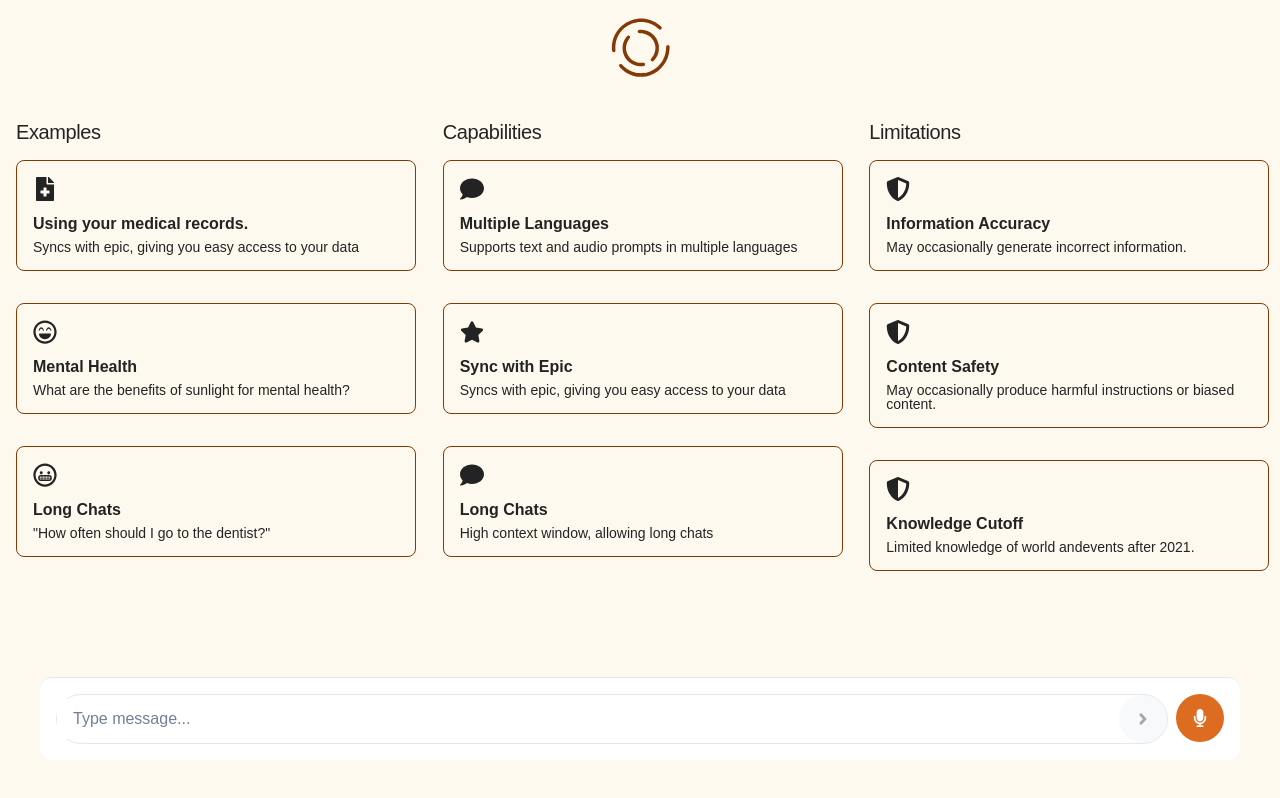
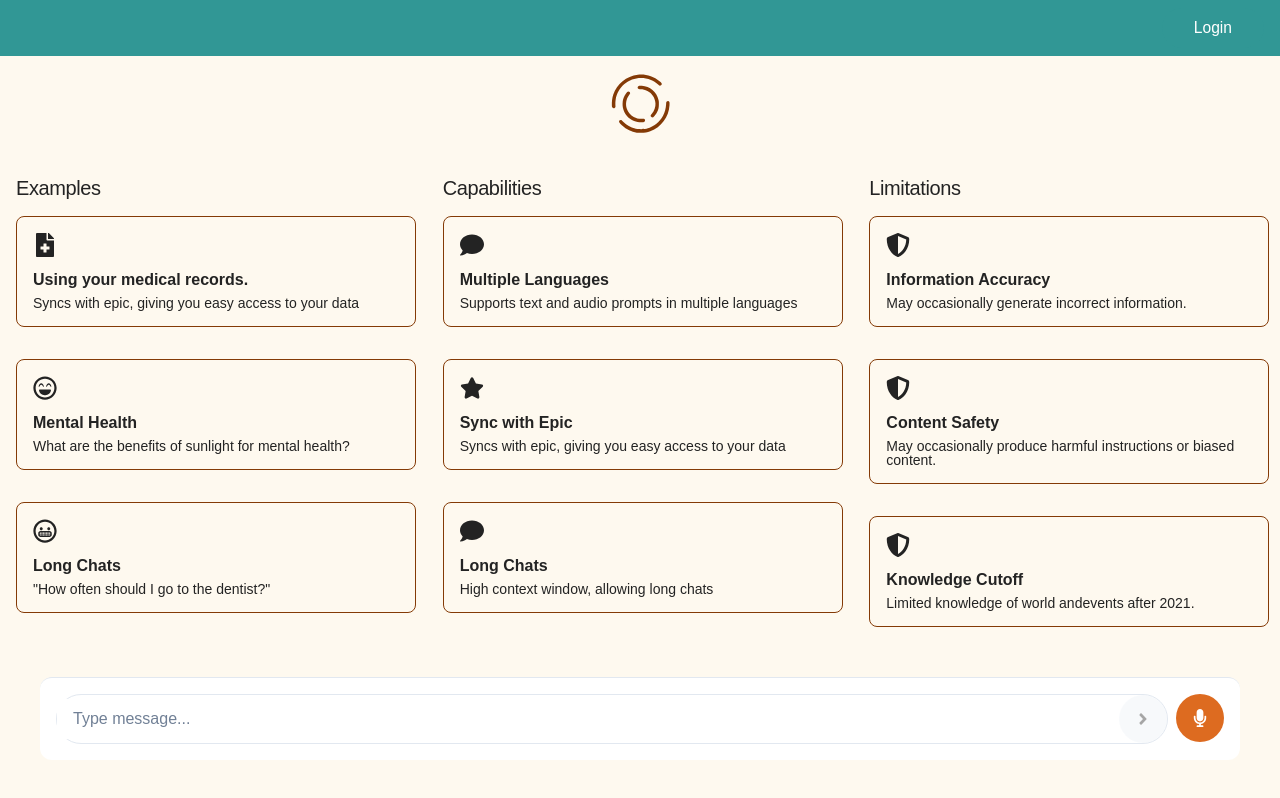
Before and after one commit to KhromeM/meddy, a React (Vite) app in the folder web-frontend/: page /chat in a window 1280 px wide. Built offline with nearby package versions, Linux system fonts and the light colour scheme; no server answers.

Commit message:
add old navbar for now

```diff
--- a/web-frontend/src/components/Chat.jsx
+++ b/web-frontend/src/components/Chat.jsx
@@ -8,6 +8,7 @@ import { chatLLMStreamWS } from "../server/sendMessage.js";
 import MeddyIcon from "./MeddyIcon.jsx";
 import WSConnection from "../utils/WSConnection";
 import AudioService from "../utils/AudioService";
+import Navbar from "./Navbar.jsx";
 
 const Chat = () => {
 	const [messages, setMessages] = useState([]);
@@ -106,6 +107,7 @@ const Chat = () => {
 	console.log(audioMode);
 	return (
 		<Flex direction="column" h="100vh" bg={"fef9ef"}>
+			<Navbar />{" "}
 			{messages.length === 0 ? (
 				<Box flex={1} overflowY="auto" px={4} py={2}>
 					<Flex justify="center" mb={8}>
```
